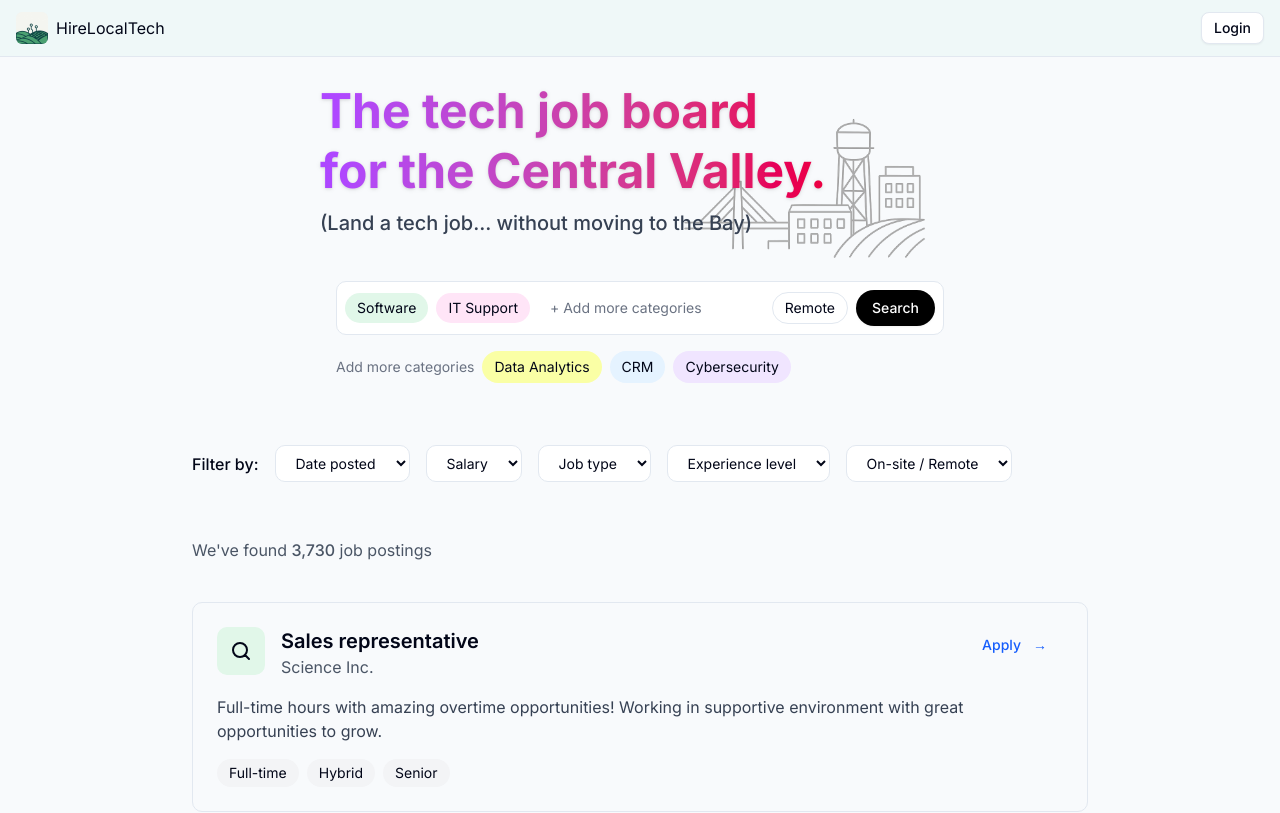
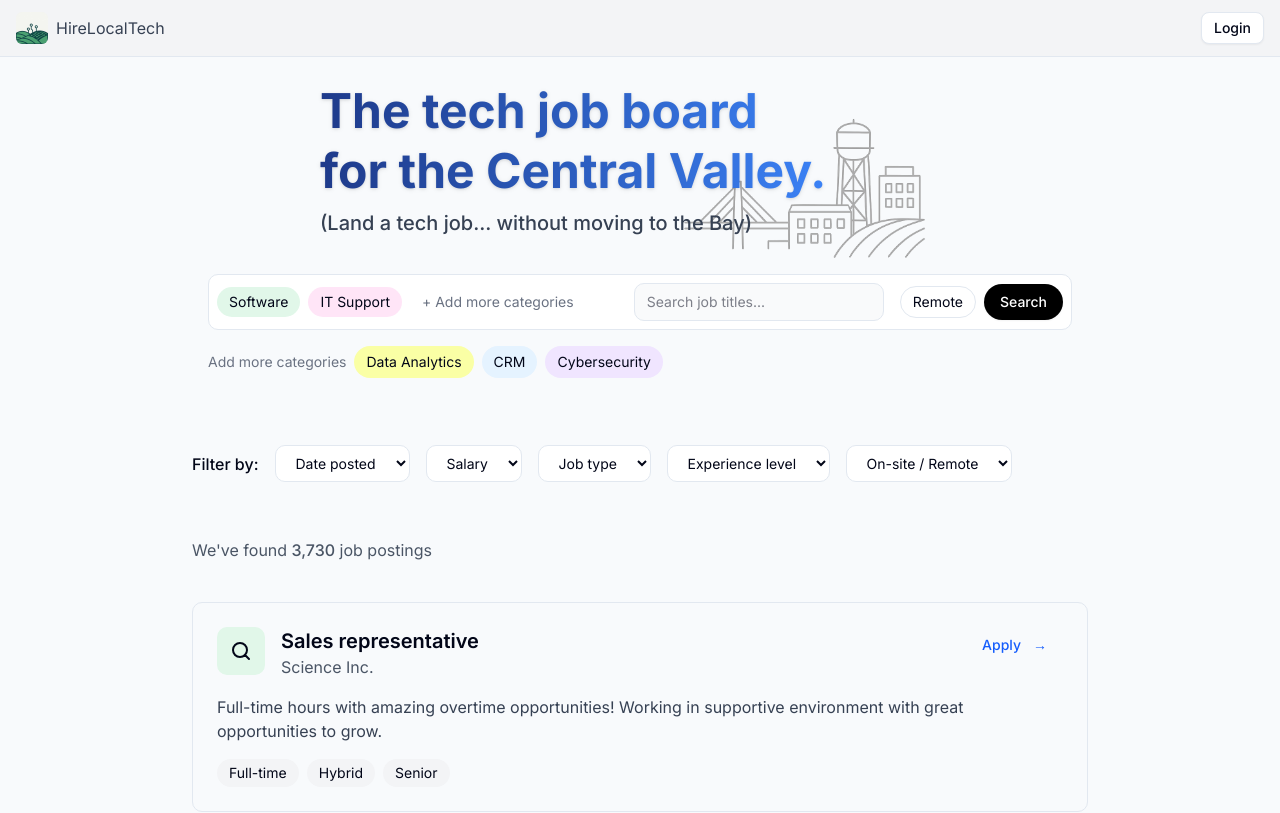
Before and after one commit to AwesomenessXP/HireLocalTech, a Next.js app in the folder hire-local-tech/: page / in a window 1280 px wide. Shown: the top 813 px of the page. Built offline with nearby package versions, Linux system fonts and the light colour scheme; no server answers.

Commit message:
updated header color

```diff
--- a/hire-local-tech/src/app/page.tsx
+++ b/hire-local-tech/src/app/page.tsx
@@ -15,7 +15,7 @@ export default function Home() {
         <div className="flex flex-col sm:flex-row items-center sm:items-start gap-4 pt-6 text-center sm:text-left">
           {/* Text */}
           <div className="z-10">
-            <h1 className="text-3xl sm:text-4xl md:text-5xl font-bold text-transparent bg-clip-text bg-gradient-to-r from-purple-500 to-rose-600 drop-shadow leading-tight">
+            <h1 className="text-3xl sm:text-4xl md:text-5xl font-bold text-transparent bg-clip-text bg-gradient-to-r from-[#1E3A8A] to-[#3B82F6] drop-shadow leading-tight">
               The tech job board<br />for the Central Valley.
             </h1>
             <p className="mt-2 text-gray-700 sm:text-lg md:text-xl text-sm font-medium">
@@ -36,16 +36,16 @@ export default function Home() {
           </div>
         </div>
 
-
-          {/* Search + Categories */}
-          <div className="mt-6 sm:absolute sm:top-[200px] left-1/2 transform sm:-translate-x-1/2 w-full">
-            <div className="flex flex-col gap-y-3 sm:gap-y-4 max-w-4xl mx-auto px-4">
-              <SearchSection />
-              <CategorySuggestions />
-            </div>
-          </div>
         </div>
       </div>
+
+{/* Search + Categories */}
+<div className="mt-6 md:absolute md:top-[250px] left-1/2 md:transform md:-translate-x-1/2 w-full">
+  <div className="flex flex-col gap-y-3 md:gap-y-4 max-w-4xl mx-auto px-4">
+    <SearchSection />
+    <CategorySuggestions />
+  </div>
+</div>
 
       {/* Main Content */}
       <div className="w-full px-6 sm:container sm:mx-auto sm:px-6 py-3">
--- a/hire-local-tech/src/components/home/search-section.tsx
+++ b/hire-local-tech/src/components/home/search-section.tsx
@@ -12,6 +12,15 @@ export function SearchSection() {
       </div>
     </div>
 
+    {/* Middle: Search input */}
+    <div className="w-full sm:w-[250px]">
+      <input
+        type="text"
+        placeholder="Search job titles..."
+        className="w-full px-3 py-2 border rounded-lg text-sm bg-gray-50"
+      />
+    </div>
+
     {/* Right side: Remote + Search button */}
     <div className="flex flex-col sm:flex-row gap-2 items-stretch sm:items-center">
       <span className="px-3 py-[6px] rounded-full border text-sm leading-tight text-center">Remote</span>
--- a/hire-local-tech/src/components/layout/footer.tsx
+++ b/hire-local-tech/src/components/layout/footer.tsx
@@ -2,7 +2,7 @@ import Link from "next/link";
 
 export function Footer() {
   return (
-    <footer className="bg-[#2b6e49] text-white py-12">
+    <footer className="bg-[#f3f4f6] text-gray-700 py-12">
       <div className="container mx-auto px-6">
         <div className="grid grid-cols-1 md:grid-cols-3 gap-8">
           {/* Quick Links */}
--- a/hire-local-tech/src/components/layout/header.tsx
+++ b/hire-local-tech/src/components/layout/header.tsx
@@ -12,9 +12,9 @@ export default async function Header() {
   const session = await getServerSession(authOptions)
 
   return (
-    <header className="w-full border-b bg-[#eff8f8]">
+    <header className="w-full border-b bg-[#f3f4f6]">
       <div className="flex items-center justify-between h-14 px-4">
-        <Link href="/" className="font-outfit text-base flex items-center gap-2">
+        <Link href="/" className="font-outfit font-regular text-gray-700 flex items-center gap-2">
           <Image
             src="/hire-local-tech-logo.jpg"
             alt="HireLocalTech Logo"
```
